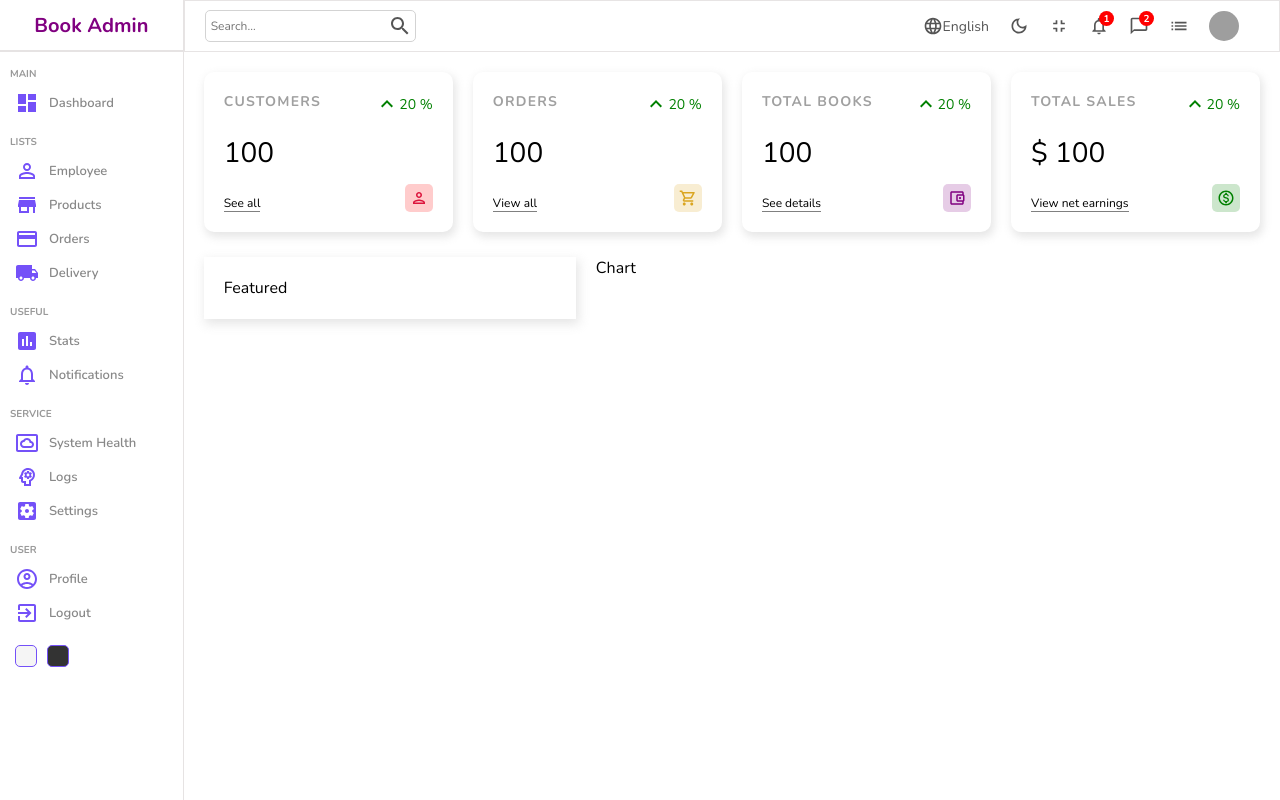
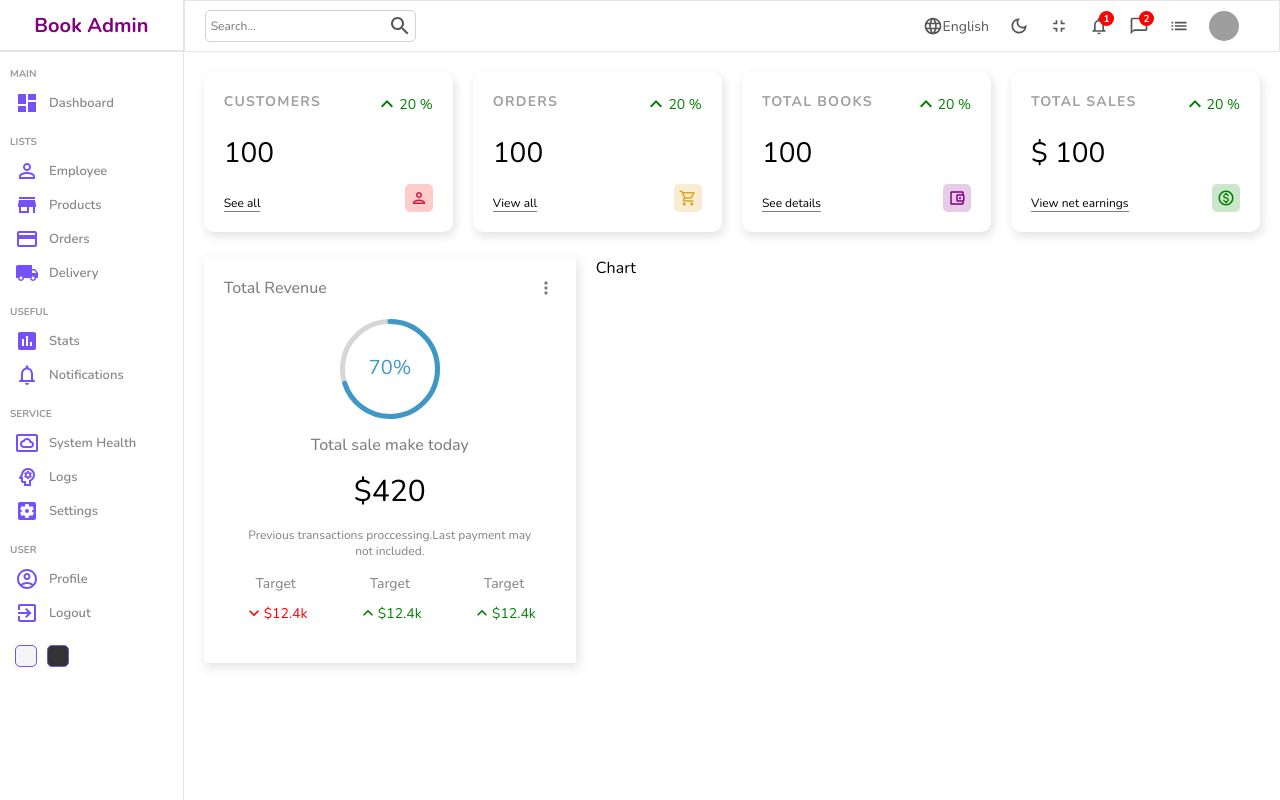
Before and after one commit to theisaachome/lumbini-book-club-admin, a React (Create React App) app: page / in a window 1280 px wide. Built offline with nearby package versions, Linux system fonts and the light colour scheme; grey boxes are pictures that could not be loaded.

Commit message:
progress bar

```diff
--- a/package.json
+++ b/package.json
@@ -11,9 +11,11 @@
     "@testing-library/react": "^12.1.4",
     "@testing-library/user-event": "^13.5.0",
     "react": "^17.0.2",
+    "react-circular-progressbar": "^2.0.4",
     "react-dom": "^17.0.2",
     "react-router-dom": "^6.2.2",
     "react-scripts": "5.0.0",
+    "recharts": "^2.1.9",
     "sass": "^1.49.9",
     "web-vitals": "^2.1.4"
   },
--- a/src/components/featured/Featured.scss
+++ b/src/components/featured/Featured.scss
@@ -3,5 +3,65 @@
     -webkit-box-shadow: 2px 4px 10px 1px rgba(0, 0, 0, 0.47);
     box-shadow: 2px 4px 10px 1px rgba(201, 201, 201, 0.47);
     padding: 20px;
+    .top{
+        display: flex;
+        align-items: center;
+        justify-content: space-between;
+        color:grey;
+    }
+    .title{
+        font-size: 1rem;
+        font-weight: 500;
+    }
+    .bottom{
+        display: flex;
+        flex-direction: column;
+        justify-content: center;
+        align-items: center;
+        padding: 20px;
+        gap: 15px;
+        .featuredChart{
+            height: 100px;
+            width: 100px;
+        }
+        .title{
+            font-weight: 500;
+            color:grey;
+        }
+        .amount{
+            font-size: 1.875rem;
+        }
+        .description{
+            text-align: center;
+            font-size: 12px;
+            font-weight: 300;
+            color: grey;
+        }
+        .summary{
+            width: 100%;
+            display: flex;
+            align-items: center;
+            justify-content: space-between;
+            .item{
+                text-align: center;
+            }
+            .itemTitle{
+                font-size: 14px;
+                color:grey;
+            }
+            .itemResult{
+                display: flex;
+                align-items: center;
+                margin-top: 10px;
+                font-size: 14px;
+                &.positive{
+                    color: green;
+                }
+                &.negative{
+                    color: red;
+                }
+            }
+        }
+    }
 
 }
--- a/src/components/featured/index.js
+++ /dev/null
@@ -1,9 +0,0 @@
-import "./Featured.scss";
-
-const Featured = () => {
-  return (
-    <div className="featured">Featured</div>
-  )
-}
-
-export default Featured
--- /dev/null
+++ b/src/components/featured/index.jsx
@@ -0,0 +1,52 @@
+import "./Featured.scss";
+import MoreVertIcon from "@mui/icons-material/MoreVert";
+import { CircularProgressbar } from "react-circular-progressbar";
+import "react-circular-progressbar/dist/styles.css";
+import KeyboardArrowDownIcon from "@mui/icons-material/KeyboardArrowDown";
+import KeyboardArrowUpOutlinedIcon from "@mui/icons-material/KeyboardArrowUpOutlined";
+
+const Featured = () => {
+  return (
+    <div className="featured">
+        <div className="top">
+        <h1 className="title">Total Revenue</h1>
+        <MoreVertIcon fontSize="small" />
+        </div>
+        <div className="bottom">
+          <div className="featuredChart">
+            <CircularProgressbar value={70} text="70%" strokeWidth={5}/>
+          </div>
+          <p className="title">Total sale make today</p>
+          <p className="amount">$420</p>
+          <p className="description">
+            Previous transactions proccessing.Last payment may not included.
+          </p>
+          <div className="summary">
+            <div className="item">
+              <div className="itemTitle">Target</div>
+              <div className="itemResult negative">
+                <KeyboardArrowDownIcon  fontSize="small" />
+                <div className="resultAmount">$12.4k</div>
+              </div>
+            </div>
+            <div className="item">
+              <div className="itemTitle">Target</div>
+              <div className="itemResult positive">
+                <KeyboardArrowUpOutlinedIcon fontSize="small" />
+                <div className="resultAmount">$12.4k</div>
+              </div>
+            </div>
+            <div className="item">
+              <div className="itemTitle">Target</div>
+              <div className="itemResult positive">
+                <KeyboardArrowUpOutlinedIcon fontSize="small" />
+                <div className="resultAmount">$12.4k</div>
+              </div>
+            </div>
+          </div>
+        </div>
+    </div>
+  )
+}
+
+export default Featured
--- a/src/components/navbar/navbar.scss
+++ b/src/components/navbar/navbar.scss
@@ -1,6 +1,6 @@
 
 .navbar{
-    height: 50px;
+    height: 3.125rem;
     border: 1px solid rgb(231, 228, 228);
     display: flex;
     align-items: center;
--- a/src/main.scss
+++ /dev/null
@@ -1,3 +0,0 @@
-body{
-    background-color: rebeccapurple;
-}
```
Also changed, not shown: src/components/chart/Index.jsx (renamed from src/components/chart/Index.js), 1 other file (tests, documents, lock files or other folders).
